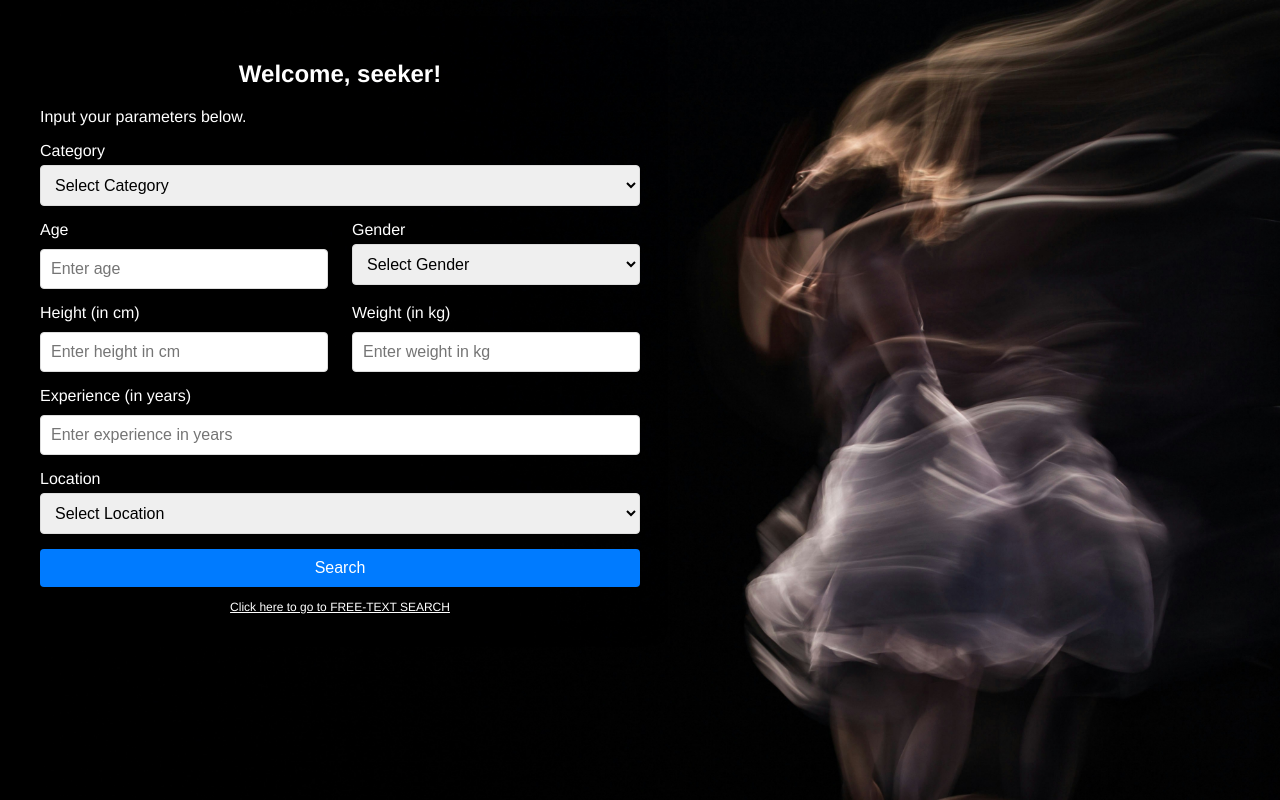
After one commit to shivanibiju/mainproject, a Django app: page /normal_search in a window 1280 px wide. The commit adds this page. Run offline with Django 5.2, Linux system fonts and the light colour scheme; data that the repository does not hold is empty.

```diff
--- /dev/null
+++ b/mainproject/searchapp/templates/normal_search.html
@@ -0,0 +1,185 @@
+{% load static %}
+
+<!DOCTYPE html>
+<html lang="en">
+<head>
+    <meta charset="UTF-8">
+    <meta name="viewport" content="width=device-width, initial-scale=1.0">
+    <title>Normal Search</title>
+    <style>
+        body {
+            font-family: Helvetica, sans-serif;
+            background-image: url("{% static 'images/nsearchbg.jpg' %}");
+            background-size: cover;
+            background-position: center;
+            background-attachment: fixed;
+            margin: 0;
+            padding: 0;
+            height: 100vh;
+            overflow: auto;
+        }
+
+        .container {
+            color: white;
+            background-color: rgba(0, 0, 0, 0.2);
+            padding: 20px;
+            width: 80%;
+            max-width: 600px;
+            box-shadow: 0 4px 8px rgba(0, 0, 0, 0.1);
+            border-radius: 8px;
+            position: absolute;
+            top: 20px; /* Fixed the container’s top position */
+            left: 20px; /* Ensure it is placed to the left */
+        }
+
+        h2 {
+            text-align: center;
+            margin-bottom: 20px;
+        }
+
+        .form-group {
+            margin-bottom: 15px;
+        }
+
+        .form-group label {
+            font-size: 16px;
+            margin-bottom: 5px;
+            display: block;
+        }
+
+        .form-group select,
+        .form-group input {
+            width: 100%;
+            padding: 10px;
+            font-size: 16px;
+            border: 1px solid #ddd;
+            border-radius: 4px;
+        }
+
+        .form-group input {
+            margin-top: 5px;
+            box-sizing: border-box; /* Ensures padding is included in width calculation */
+        }
+
+        .form-row {
+            display: flex;
+            justify-content: space-between;
+        }
+
+        .form-row .form-group {
+            width: 48%; /* Each field takes up almost half of the row */
+        }
+
+        .submit-button {
+            width: 100%;
+            padding: 10px;
+            background-color: #007BFF;
+            color: white;
+            border: none;
+            border-radius: 4px;
+            font-size: 16px;
+            cursor: pointer;
+        }
+
+        .submit-button:hover {
+            background-color: #0056b3;
+        }
+
+        /* Link styling */
+        .link {
+            text-align: center;
+            margin-top: 10px;
+        }
+
+        .link a {
+            color: #ffffff;
+            text-decoration: none;
+            font-size: 12px;
+        }
+
+        .link a:hover {
+            text-decoration: underline;
+        }
+    </style>
+</head>
+<body>
+    <div class="container">
+        <h2>Welcome, seeker!</h2>
+        <p>Input your parameters below.</p>
+        <form method="POST" action="{% url 'normal_search' %}">
+            {% csrf_token %}
+
+            <!-- Category Dropdown -->
+            <div class="form-group">
+                <label for="category">Category</label>
+                <select name="category" id="category" required>
+                    <option value="">Select Category</option>
+                    {% for category in categories %}
+                        <option value="{{ category.id }}">{{ category.category_name }}</option>
+                    {% endfor %}
+                </select>
+            </div>
+
+            <!-- Age and Gender in Same Line -->
+            <div class="form-row">
+                <!-- Age Input -->
+                <div class="form-group">
+                    <label for="age">Age</label>
+                    <input type="number" name="age" id="age" min="1" placeholder="Enter age" required>
+                </div>
+
+                <!-- Gender Dropdown -->
+                <div class="form-group">
+                    <label for="gender">Gender</label>
+                    <select name="gender" id="gender" required>
+                        <option value="">Select Gender</option>
+                        {% for gender in genders %}
+                            <option value="{{ gender }}">{{ gender }}</option>
+                        {% endfor %}
+                    </select>
+                </div>
+            </div>
+
+            <!-- Height and Weight in Same Line -->
+            <div class="form-row">
+                <!-- Height Input -->
+                <div class="form-group">
+                    <label for="height">Height (in cm)</label>
+                    <input type="number" name="height" id="height" min="0" placeholder="Enter height in cm" required>
+                </div>
+
+                <!-- Weight Input -->
+                <div class="form-group">
+                    <label for="weight">Weight (in kg)</label>
+                    <input type="number" name="weight" id="weight" min="0" placeholder="Enter weight in kg" required>
+                </div>
+            </div>
+
+            <!-- Experience Input -->
+            <div class="form-group">
+                <label for="experience">Experience (in years)</label>
+                <input type="number" name="experience" id="experience" min="0" placeholder="Enter experience in years" required>
+            </div>
+
+            <!-- Location Dropdown (Address renamed to Location) -->
+            <div class="form-group">
+                <label for="location">Location</label>
+                <select name="location" id="location" required>
+                    <option value="">Select Location</option>
+                    {% for address in addresses %}
+                        <option value="{{ address }}">{{ address }}</option>
+                    {% endfor %}
+                </select>
+            </div>
+
+            <!-- Submit Button -->
+            <button type="submit" class="submit-button">Search</button>
+        </form>
+
+        <!-- Link to free text search page -->
+        <div class="link">
+            <a href="{% url 'search' %}"><u>Click here to go to FREE-TEXT SEARCH</u></a>
+        </div>
+    </div>
+</body>
+</html>
--- a/mainproject/searchapp/urls.py
+++ b/mainproject/searchapp/urls.py
@@ -22,6 +22,7 @@ from .views import register_view
 urlpatterns = [
     path('login/', views.login_view, name='login'),
     path('search/', views.search_view, name='search'),
+    path('normal_search',views.normal_search_view, name='normal_search'),
     path('register/', views.register_view, name='register'),
 ]
 
--- a/mainproject/searchapp/views.py
+++ b/mainproject/searchapp/views.py
@@ -1,26 +1,31 @@
-from django.shortcuts import render,redirect,get_object_or_404
-from .models import Seeker
-from .forms import SeekerForm
+from django.shortcuts import render, redirect, get_object_or_404
+from .models import Seeker, Talent, SearchHistory, TalentCategory
+from .forms import SeekerForm, LoginForm
 from django.contrib.auth import authenticate, login
-from .forms import LoginForm  # Your custom form, if needed
 from django.http import JsonResponse
-from .models import SearchHistory
 from django.contrib import messages
-from .models import Talent, SkillProfile, TalentCategory
+from django.db.models import Q
+import re
+import nltk
+from nltk.corpus import stopwords
 
-import nltk
-from nltk.tokenize import word_tokenize
-from nltk.tag import pos_tag
-from nltk.corpus import stopwords
-from nltk.chunk import ne_chunk
+# Download necessary NLTK resources
+nltk.download('punkt')
+nltk.download('stopwords')
 
-nltk.download('punkt')
-nltk.download('punkt_tab')
-nltk.download('averaged_perceptron_tagger')
-nltk.download('stopwords')
-nltk.download('maxent_ne_chunker')
-nltk.download('words')
 
+def normal_search_view(request):
+    categories = TalentCategory.objects.all()
+
+    # Get distinct gender and address values
+    genders = Talent.objects.values_list('gender', flat=True).distinct()
+    addresses = Talent.objects.values_list('address', flat=True).distinct()
+
+    return render(request, 'normal_search.html', {
+        'categories': categories,
+        'genders': genders,
+        'addresses': addresses,
+    })
 
 
 def register_view(request):
@@ -33,9 +38,7 @@ def register_view(request):
     else:
         form = SeekerForm()
 
-    return render(request, 'registration.html', {'form': form})
-
-
+    return render(request, 'register.html', {'form': form})
 
 
 def login_view(request):
@@ -49,7 +52,6 @@ def login_view(request):
                 seeker = Seeker.objects.get(username=username)
 
                 if seeker.password == password:
-
                     request.session['seeker_id'] = seeker.id
                     return redirect('search')  # Redirect to the search page or dashboard
                 else:
@@ -63,10 +65,8 @@ def login_view(request):
     return render(request, 'login.html', {'form': form})
 
 
-
 def search_view(request):
     if request.method == 'POST':
-        # Capture the search query from the POST request
         search_query = request.POST.get('query', '')
 
         # Store the search query in the SearchHistory model
@@ -75,8 +75,11 @@ def search_view(request):
         # Optionally, store the query in the session for further use
         request.session['last_search'] = search_query
 
+        # Process the search query to extract filters (e.g., age, gender, etc.)
+        filters = interpret_query(search_query)
+
         # Process the search query (extract filters and search)
-        results = process_search(search_query)
+        results = build_dynamic_query(filters)
 
         # Return the results to the template
         return render(request, 'search.html', {'search_query': search_query, 'results': results})
@@ -84,115 +87,223 @@ def search_view(request):
     return render(request, 'search.html')
 
 
+def interpret_query(query):
+    # Interprets the query to extract structured filters and descriptive terms.
 
-def interpret_query(query):
-    # Tokenize the query
-    tokens = word_tokenize(query.lower())
+    # Get the stopwords from nltk
+    STOPWORDS = set(stopwords.words('english'))
 
-    # Remove stopwords (common words that don't provide much meaning in queries)
-    stop_words = set(stopwords.words('english'))
-    filtered_tokens = [token for token in tokens if token not in stop_words]
+    gender = re.search(r'\b(male|female|man|woman|boy|girl|males|females|women|men)\b', query, re.IGNORECASE)
+    age_range = re.search(
+        r'\bage\s*(>=|<=|>|<|under|is under|over|is over|between|is between|above|is above|below|is below)?\s*(\d+)(?:\s*and\s*(\d+))?',
+        query, re.IGNORECASE
+    )
+    height_range = re.search(
+        r'\bheight\s*(>=|<=|>|<|between|is between|above|is above|below|is below)?\s*(\d+)(?:\s*and\s*(\d+))?\s*(cm)?\b',
+        query, re.IGNORECASE
+    )
+    weight_range = re.search(
+        r'\bweight\s*(>=|<=|>|<|between|is between|above|is above|below|is below)?\s*(\d+)(?:\s*and\s*(\d+))?\s*(kg)?\b',
+        query, re.IGNORECASE
+    )
+    address = re.search(r'\b(?:living in|lives in|located in|address is)\s*([\w\s]+)', query, re.IGNORECASE)
+    profession = re.search(r'\b(?:male|female|who is an|who is a|profession is|works as)\s+(\w+)', query, re.IGNORECASE)
+    experience = re.search(r'\bexperience\s*(>=|<=|>|<|more\s*than|less\s*than|over|under)?\s*(\d+)\s*(years?|yrs?)\b',
+                           query, re.IGNORECASE)
+
+    # Extract descriptive terms excluding stopwords
+    words = query.split()
+    descriptive_terms = [
+        word.lower() for word in words if word.lower() not in STOPWORDS and len(word) > 2
+    ]
 
     # Initialize filters
     filters = {
         'age': None,
-        'age_comparator': None,  # To store the comparator, e.g., 'above', 'below', 'more than', 'less than'
-        'age_range': None,  # To store the range of ages (if "between" is found)
-        'gender': None,
-        'talent_category': None,
+        'gender': gender.group(0).lower() if gender else None,
+        'height': None,
+        'weight': None,
+        'profession': profession.group(1).strip() if profession else None,
         'experience': None,
-        'experience_comparator': None  # To store the comparator for experience ('more than', 'less than', etc.)
+        'experience_comparator': None,
+        'address': address.group(1).strip() if address else None,
+        'descriptions': descriptive_terms,
     }
 
-    # Check for age-related terms
-    for token in filtered_tokens:
-        # Handle specific age comparisons (more than, less than, above, below)
-        if token in ['above', 'more', 'below', 'less']:
-            next_token_index = filtered_tokens.index(token) + 1
-            if len(filtered_tokens) > next_token_index and filtered_tokens[next_token_index].isdigit():
-                filters['age_comparator'] = 'more than' if token in ['above', 'more'] else 'less than'
-                filters['age'] = int(filtered_tokens[next_token_index])
+    if age_range:
+        operator = age_range.group(1)
+        if operator in ["under", "<"]:
+            filters["age"] = ("<", int(age_range.group(2)))
+        elif operator in ["is under", "<"]:
+            filters["age"] = ("<", int(age_range.group(2)))
+        elif operator in ["below", "<"]:
+            filters["age"] = ("<", int(age_range.group(2)))
+        elif operator in ["is below", "<"]:
+            filters["age"] = ("<", int(age_range.group(2)))
+        elif operator in ["over", ">"]:
+            filters["age"] = (">", int(age_range.group(2)))
+        elif operator in ["is over", ">"]:
+            filters["age"] = (">", int(age_range.group(2)))
+        elif operator in ["above", ">"]:
+            filters["age"] = (">", int(age_range.group(2)))
+        elif operator in ["is above", ">"]:
+            filters["age"] = (">", int(age_range.group(2)))
+        elif operator == "between" and age_range.group(3):
+            filters["age"] = (int(age_range.group(2)), int(age_range.group(3)))
+        elif operator == "is between" and age_range.group(3):
+            filters["age"] = (int(age_range.group(2)), int(age_range.group(3)))
+        else:
+            filters["age"] = ("=", int(age_range.group(2)))
 
-        # Handle "between X and Y" (age range)
-        if 'between' in filtered_tokens and 'and' in filtered_tokens:
-            start_index = filtered_tokens.index('between')
-            if len(filtered_tokens) > start_index + 2 and filtered_tokens[start_index + 1].isdigit() and filtered_tokens[start_index + 3].isdigit():
-                # Capture the age range as a tuple (start_age, end_age)
-                filters['age_range'] = (int(filtered_tokens[start_index + 1]), int(filtered_tokens[start_index + 3]))
+    if height_range:
+        operator = height_range.group(1)
+        if operator in ["below", "<"]:
+            filters["height"] = ("<", int(height_range.group(2)))
+        elif operator in ["is below", "<"]:
+            filters["height"] = ("<", int(height_range.group(2)))
+        elif operator in ["below", "<"]:
+            filters["height"] = ("<", int(height_range.group(2)))
+        elif operator in ["above", ">"]:
+            filters["height"] = (">", int(height_range.group(2)))
+        elif operator in ["is above", ">"]:
+            filters["height"] = (">", int(height_range.group(2)))
+        elif operator == "between" and height_range.group(3):
+            filters["height"] = (int(height_range.group(2)), int(height_range.group(3)))
+        elif operator == "is between" and height_range.group(3):
+            filters["height"] = (int(height_range.group(2)), int(height_range.group(3)))
+        else:
+            filters["height"] = ("=", int(height_range.group(2)))
 
-        # Check for gender-related terms (expand to 'man' and 'woman')
-        if token in ['male', 'female', 'm', 'f', 'man', 'woman']:
-            filters['gender'] = token
+    if weight_range:
+        operator = weight_range.group(1)
+        if operator in ["below", "<"]:
+            filters["weight"] = ("<", int(weight_range.group(2)))
+        elif operator in ["is below", "<"]:
+            filters["weight"] = ("<", int(weight_range.group(2)))
+        elif operator in ["below", "<"]:
+            filters["weight"] = ("<", int(weight_range.group(2)))
+        elif operator in ["above", ">"]:
+            filters["weight"] = (">", int(weight_range.group(2)))
+        elif operator in ["is above", ">"]:
+            filters["weight"] = (">", int(weight_range.group(2)))
+        elif operator == "between" and weight_range.group(3):
+            filters["weight"] = (int(weight_range.group(2)), int(weight_range.group(3)))
+        elif operator == "is between" and weight_range.group(3):
+            filters["weight"] = (int(weight_range.group(2)), int(weight_range.group(3)))
+        else:
+            filters["weight"] = ("=", int(weight_range.group(2)))
 
-        # Check for talent categories (assuming we have a predefined list)
-        talent_categories = TalentCategory.objects.values_list('category_name', flat=True)
-        for category in talent_categories:
-            # Match the entire category name as a phrase in the query, not just individual tokens
-            if category.lower() in query.lower():  # Match the category as a whole phrase
-                filters['talent_category'] = category
-                break  # Once a match is found, no need to continue checking other categories
+    if experience:
+        operator = experience.group(1)
+        years = int(experience.group(2))
 
-        # Check for experience (modify to handle more than, less than, above, below)
-        if 'experience' in token:
-            if len(filtered_tokens) > filtered_tokens.index(token) + 1 and filtered_tokens[filtered_tokens.index(token) + 1].isdigit():
-                filters['experience'] = int(filtered_tokens[filtered_tokens.index(token) + 1])
-
-            # Handle "more than", "less than", "above", and "below" for experience comparison
-            if 'more' in filtered_tokens or 'above' in filtered_tokens:
-                filters['experience_comparator'] = 'more than'
-            elif 'less' in filtered_tokens or 'below' in filtered_tokens:
-                filters['experience_comparator'] = 'less than'
+        if operator in ["more than", "over"]:
+            filters["experience_comparator"] = "more than"
+            filters["experience"] = years
+        elif operator in ["less than", "under"]:
+            filters["experience_comparator"] = "less than"
+            filters["experience"] = years
+        elif operator in [">", "greater than"]:
+            filters["experience_comparator"] = "more than"
+            filters["experience"] = years
+        elif operator in ["<", "less than"]:
+            filters["experience_comparator"] = "less than"
+            filters["experience"] = years
+        elif operator == "between" and experience.group(3):
+            filters["experience_comparator"] = "between"
+            filters["experience"] = (years, int(experience.group(3)))
+        else:
+            filters["experience_comparator"] = "="
+            filters["experience"] = years
 
     return filters
 
 
-
-def process_search(query):
-    # Interpret the query to extract filters
-    filters = interpret_query(query)
+def build_dynamic_query(filters):
+    """Constructs a dynamic query based on filters and fetches profiles from the database."""
+    query = Q()
 
     print("Filters:", filters)
 
-    # Initialize the query set for talents
-    talents = Talent.objects.all()
+    # Handle gender
+    if filters.get("gender"):
+        gender = filters["gender"].rstrip("s").lower()  # Normalize plural genders and lowercase
+        if gender in ["male", "man", "boy"]:
+            query &= Q(gender__iexact="male")
+        elif gender in ["female", "woman", "girl"]:
+            query &= Q(gender__iexact="female")
+        else:
+            query &= Q(gender__iexact=gender)
 
-    # Apply filters to the talent query set based on extracted filters
-    if filters['age']:
-        if filters['age_comparator'] == 'more than':
-            talents = talents.filter(age__gt=filters['age'])  # Greater than the specified age
-        elif filters['age_comparator'] == 'less than':
-            talents = talents.filter(age__lt=filters['age'])  # Less than the specified age
-        elif filters['age_comparator'] is None:  # Just age without a comparator
-            talents = talents.filter(age=filters['age'])  # Exact age match
+    # Handle age
+    if filters.get("age"):
+        age_filter = filters["age"]
+        if isinstance(age_filter, tuple):
+            if len(age_filter) == 2 and isinstance(age_filter[0], int):
+                query &= Q(age__gte=age_filter[0], age__lte=age_filter[1])
+            elif age_filter[0] == "<":
+                query &= Q(age__lt=age_filter[1])
+            elif age_filter[0] == ">":
+                query &= Q(age__gt=age_filter[1])
+        elif isinstance(age_filter, int):
+            query &= Q(age=age_filter)
 
-    if filters['age_range']:
-        talents = talents.filter(age__gte=filters['age_range'][0],
-                                 age__lte=filters['age_range'][1])  # Age between range
+    # Handle height
+    if filters.get("height"):
+        height_filter = filters["height"]
+        if isinstance(height_filter, tuple):
+            if len(height_filter) == 2 and isinstance(height_filter[0], int):
+                query &= Q(height_in_cm__gte=height_filter[0], height_in_cm__lte=height_filter[1])
+            elif height_filter[0] == "<":
+                query &= Q(height_in_cm__lt=height_filter[1])
+            elif height_filter[0] == ">":
+                query &= Q(height_in_cm__gt=height_filter[1])
+        elif isinstance(height_filter, int):
+            query &= Q(height_in_cm=height_filter)
 
-    if filters['gender']:
-        talents = talents.filter(gender=filters['gender'])
+    # Handle weight
+    if filters.get("weight"):
+        weight_filter = filters["weight"]
+        if isinstance(weight_filter, tuple):
+            if len(weight_filter) == 2 and isinstance(weight_filter[0], int):
+                query &= Q(weight_in_kg__gte=weight_filter[0], weight_in_kg__lte=weight_filter[1])
+            elif weight_filter[0] == "<":
+                query &= Q(weight_in_kg__lt=weight_filter[1])
+            elif weight_filter[0] == ">":
+                query &= Q(weight_in_kg__gt=weight_filter[1])
+        elif isinstance(weight_filter, int):
+            query &= Q(weight_in_kg=weight_filter)
 
-    if filters['talent_category']:
-        category = TalentCategory.objects.filter(category_name=filters['talent_category']).first()
-        if category:
-            talents = talents.filter(skillprofile__talent_category=category)
+    # Handle experience
+    if filters.get("experience"):
+        experience_filter = filters["experience"]
+        if isinstance(experience_filter, tuple):
+            query &= Q(experience__gte=experience_filter[0],
+                        experience__lte=experience_filter[1])  # Experience between two values
+        else:
+            query &= Q(experience=experience_filter)
 
-    if filters['experience']:
-        if filters['experience_comparator'] == 'more than':
-            talents = talents.filter(experience__gt=filters['experience'])  # Greater than specified experience
-        elif filters['experience_comparator'] == 'less than':
-            talents = talents.filter(experience__lt=filters['experience'])  # Less than specified experience
-        else:
-            talents = talents.filter(experience__gte=filters['experience'])  # Default to greater than or equal to
+    # Handle address
+    if filters.get("address"):
+        query &= Q(address__icontains=filters["address"])
 
-    # Collect the results, including profile picture
-    results = []
-    if talents.exists():  # Only append results if talents match the filters
-        for talent in talents:
-            results.append({
-                'title': f"{talent.first_name} {talent.last_name}",
-                'description': talent.talent_description,
-                'profile_picture': talent.profile_picture  # Include profile picture
-            })
+    # Handle profession
+    if filters.get("profession"):
+        # Search for profession in the related TalentCategory's category_name field through SkillProfile
+        query &= Q(skillprofile__talent_category__category_name__icontains=filters["profession"])
+
+    # # Handle descriptive terms
+    # if filters.get("descriptions"):
+    #     for term in filters["descriptions"]:
+    #         query |= (
+    #                 Q(talent_description__icontains=term) |
+    #                 Q(skillprofile__achievements__icontains=term) |
+    #                 Q(skillprofile__talent_category__category_name__icontains=term)
+    #         )
+
+    # Now apply the query to the Talent model to fetch the matching profiles
+    results = Talent.objects.filter(query)
+
+    print("Constructed Query:", query)
 
     return results
```
Also changed, not shown: mainproject/searchapp/admin.py (+8 -2 lines), mainproject/searchapp/templates/search.html (+52 -13 lines), mainproject/static/images/nsearchbg.jpg (added), 1 other file.
